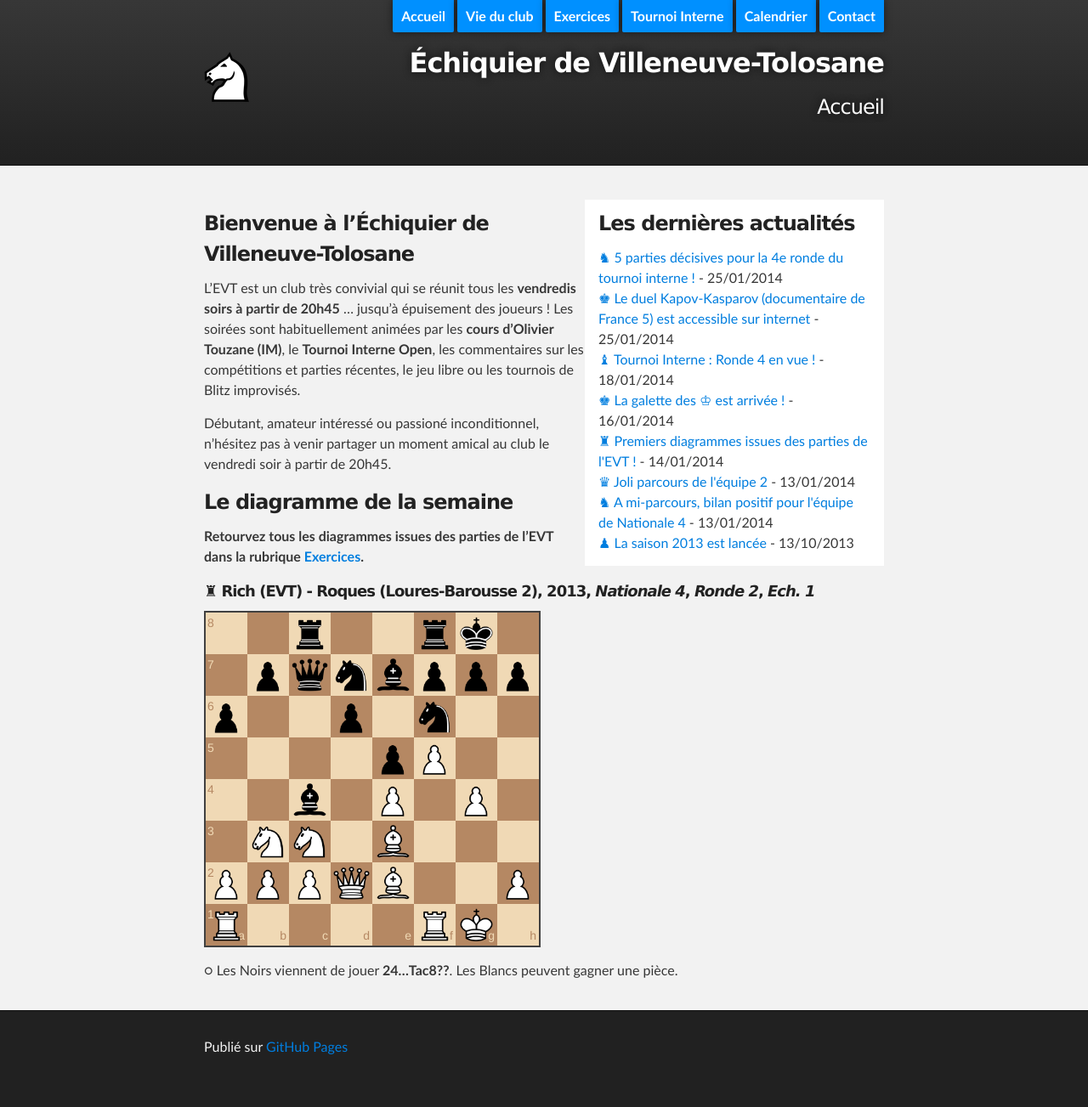
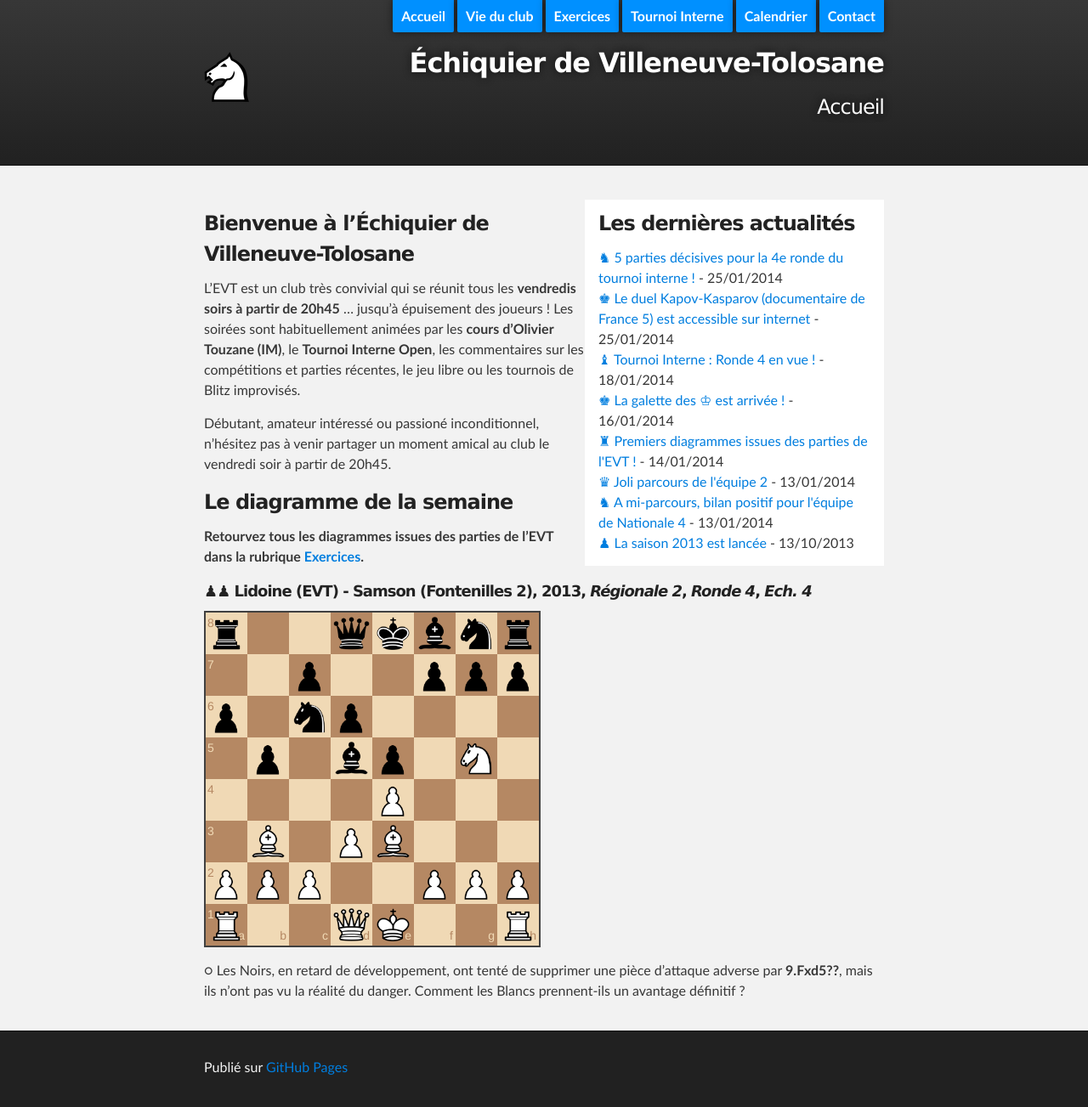
Before and after one commit to echiquier-villeneuve-tolosane/echiquier-villeneuve-tolosane.github.io, a Jekyll site: the page built from index.md, in a window 1280 px wide. Shown: the whole page at 85% size. Built offline with Jekyll 4.4.1, drawn with Linux system fonts in a browser that asks for light colours; nearby versions of some CDN libraries; before the commit the page ends 1279 px from its top, so only the background shows below that.

Commit message:
Updated index.md

```diff
--- a/index.md
+++ b/index.md
@@ -15,8 +15,8 @@ Débutant, amateur intéressé ou passioné inconditionnel, n'hésitez pas à ve
 
 **Retourvez tous les diagrammes issues des parties de l'EVT dans la rubrique [Exercices](http://echiquier-villeneuve-tolosane.github.io/exercices.html "Exercices").**
 
-##### &#9820;  **Rich** (EVT) - **Roques** (Loures-Barousse 2), 2013, _Nationale 4_, _Ronde 2_, _Ech. 1_
+##### &#9823;&#9823;  **Lidoine** (EVT) - **Samson (Fontenilles 2)**, 2013, _Régionale 2_, _Ronde 4_, _Ech. 4_
 
-`2r2rk1/1pqnbppp/p2p1n2/4pP2/2b1P1P1/1NN1B3/PPPQB2P/R4RK1 w - - 1 13`
+`r2qkbnr/2p2ppp/p1np4/1p1bp1N1/4P3/1B1PB3/PPP2PPP/R2QK2R w KQkq - 0 9`
 
-&#9675; Les Noirs viennent de jouer **24...Tac8??**. Les Blancs peuvent gagner une pièce.
+&#9675; Les Noirs, en retard de développement, ont tenté de supprimer une pièce d'attaque adverse par **9.Fxd5??**, mais ils n'ont pas vu la réalité du danger. Comment les Blancs prennent-ils un avantage définitif ?
```
